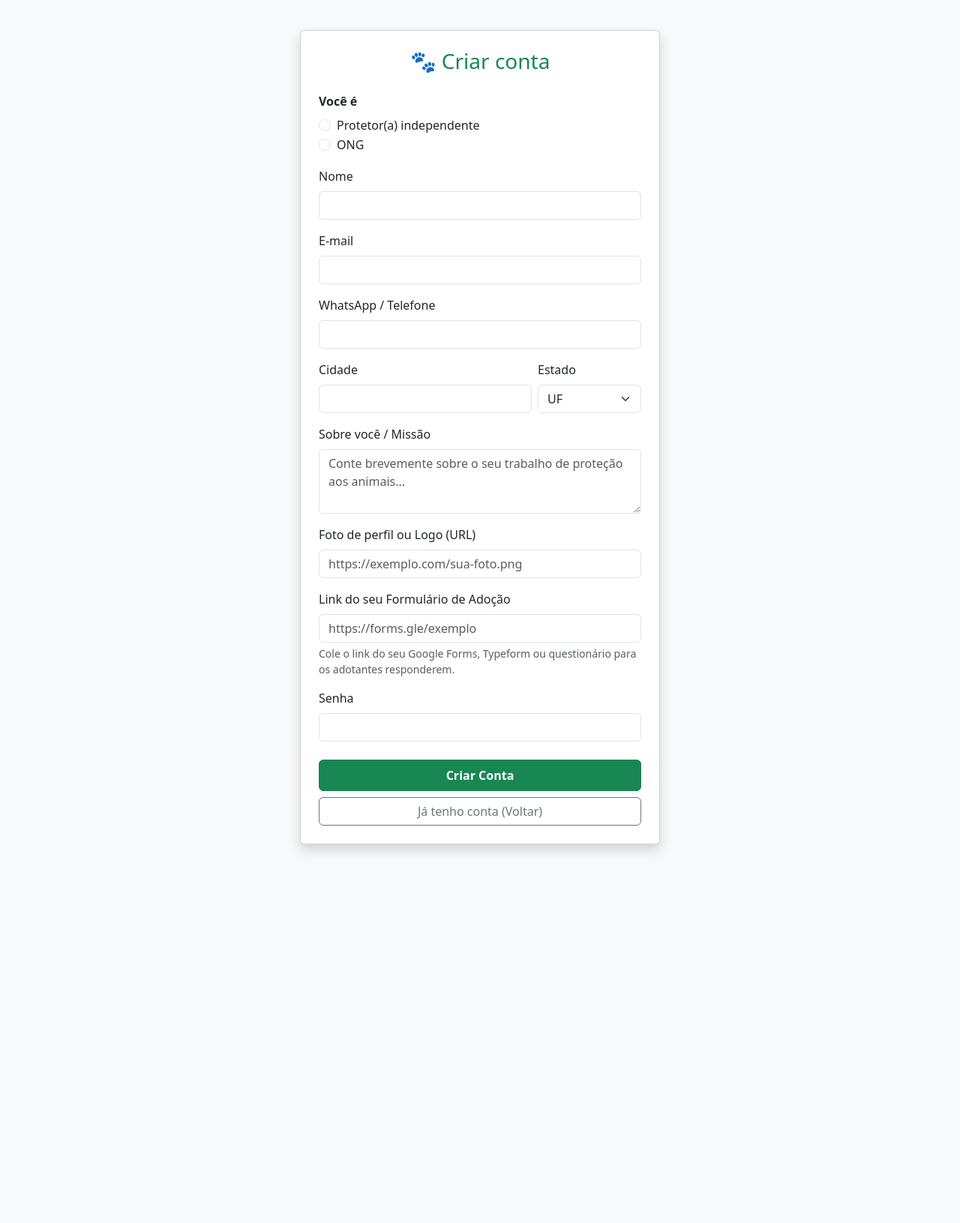
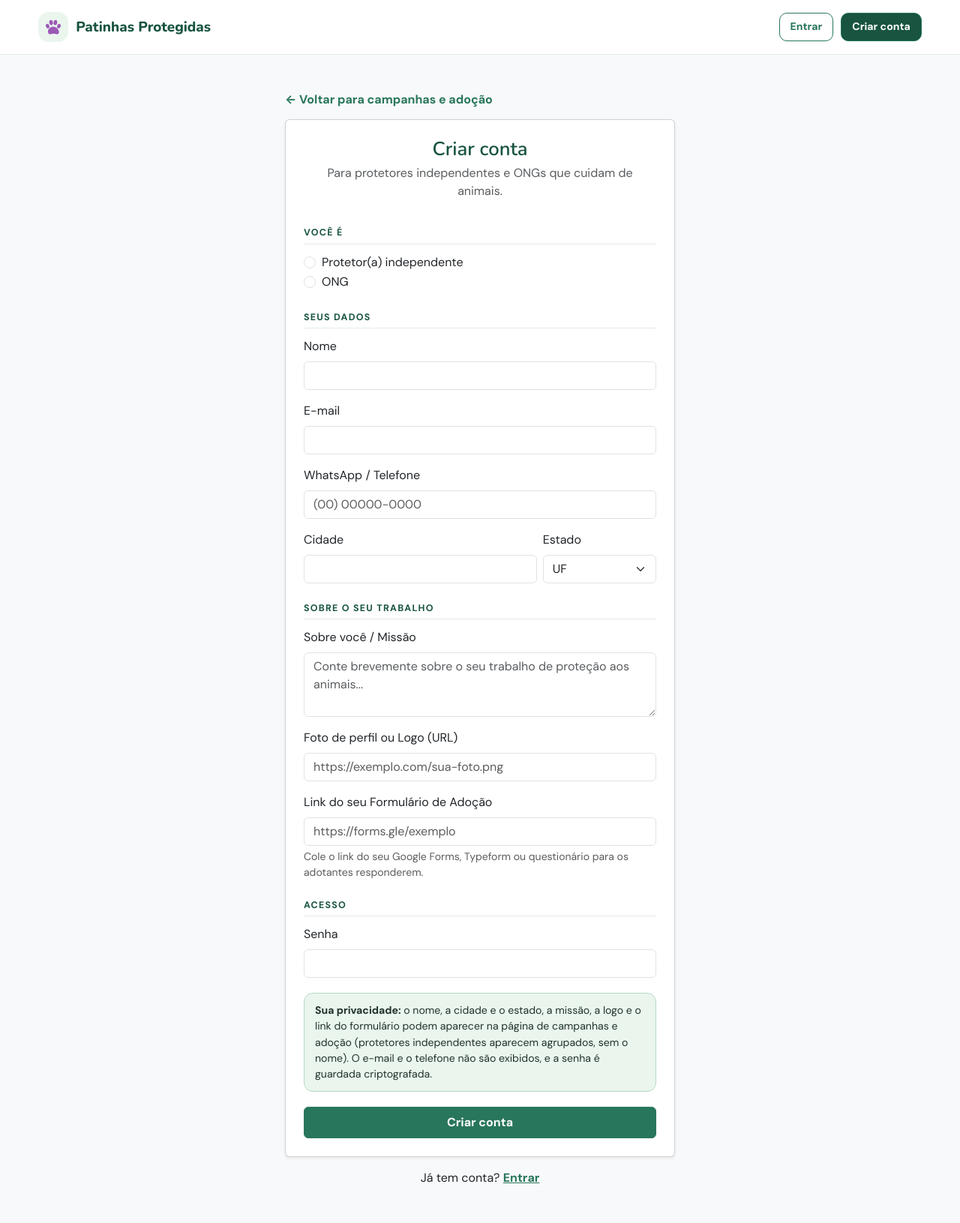
Before and after one commit to gbertaggia/patinhas-protegidas, a Flask app: page /cadastro in a window 1280 px wide. Shown: the whole page at 75% size. Before the commit the page ends 1137 px from the top, so only its background shows below. Run offline with Flask 3, Linux system fonts and the light colour scheme; parts of the project's set-up code (start-up, migrations or seed data) failed here and were passed over.

Commit message:
Login, cadastro e editar perfil no tema comum, com aviso de privacidade
Mesma barra do topo e cores das demais telas, link de volta para campanhas e adocao, campos agrupados em blocos e aviso de quais dados aparecem na pagina de campanhas e adocao. O item do menu passa a se chamar Campanhas e adocao. Testes das tres telas em test_paginas.py.

```diff
--- a/static/css/tema.css
+++ b/static/css/tema.css
@@ -115,6 +115,8 @@ h1, h2, h3, h4, h5, h6, .h1, .h2, .h3, .h4, .h5, .h6 {
 .pp-btn:hover { background: var(--pp-verde-claro); color: var(--pp-verde-escuro); }
 .pp-btn-cheio { background: var(--pp-verde); color: #fff; }
 .pp-btn-cheio:hover { background: var(--pp-verde-escuro); color: #fff; }
+.pp-btn[aria-current="page"] { background: var(--pp-verde-claro); color: var(--pp-verde-escuro); }
+.pp-btn-cheio[aria-current="page"] { background: var(--pp-verde-escuro); color: #fff; }
 .pp-btn-neutro { border-color: #6c757d; color: #495057; }
 .pp-btn-neutro:hover { background: #f1f3f2; color: #212529; }
 
@@ -128,6 +130,35 @@ h1, h2, h3, h4, h5, h6, .h1, .h2, .h3, .h4, .h5, .h6 {
   .pp-marca-icone img { width: 22px; height: 22px; }
   .pp-navbar-inner--publica { width: 92%; }
 }
+
+/* ---------- Telas de formulário (login, cadastro, perfil) ---------- */
+
+.pp-cartao { width: 100%; max-width: 440px; margin: 0 auto; }
+.pp-cartao--larga { max-width: 520px; }
+.pp-cartao h1 { font-size: 1.6rem; color: var(--pp-verde-escuro); }
+.pp-secao {
+  margin: 26px 0 12px;
+  padding-bottom: 6px;
+  border-bottom: 1px solid var(--pp-linha);
+  color: var(--pp-verde-escuro);
+  font-family: 'DM Sans', var(--bs-body-font-family);
+  font-size: .78rem;
+  font-weight: 800;
+  letter-spacing: .1em;
+  text-transform: uppercase;
+}
+.pp-aviso {
+  margin: 20px 0;
+  padding: 12px 14px;
+  border: 1px solid #b7d7c4;
+  border-radius: 12px;
+  background: var(--pp-verde-claro);
+  color: var(--pp-tinta);
+  font-size: .88rem;
+  line-height: 1.5;
+}
+.pp-voltar { display: inline-block; margin-bottom: 14px; font-weight: 700; text-decoration: none; }
+.pp-voltar:hover { text-decoration: underline; }
 
 /* ---------- Bootstrap com as cores da marca ---------- */
 
--- a/templates/_navbar.html
+++ b/templates/_navbar.html
@@ -1,7 +1,8 @@
 {#
   Barra do topo de todas as páginas (painel, finanças, página do animal e página pública).
   Uso, no começo do body da página:
-      set pagina_ativa = 'painel'   (ou 'financas', 'publica'), para destacar o item do menu
+      set pagina_ativa = 'painel'   (ou 'financas', 'publica', 'perfil', 'login', 'cadastro'),
+                                    para destacar o item do menu ou o botão da página atual
       set navbar_larga = true       (opcional), para a barra ocupar a largura toda
       set navbar_publica = true     (só na página pública), para o logo levar à página inicial
       include '_navbar.html'
@@ -20,18 +21,18 @@
     <nav class="pp-menu" aria-label="Menu principal">
       <a href="/painel"{% if pagina_ativa == 'painel' %} aria-current="page"{% endif %}>Painel</a>
       <a href="{{ url_for('financas.pagina_financas') }}"{% if pagina_ativa == 'financas' %} aria-current="page"{% endif %}>Finanças</a>
-      <a href="/"{% if pagina_ativa == 'publica' %} aria-current="page"{% endif %}>Página pública</a>
+      <a href="/"{% if pagina_ativa == 'publica' %} aria-current="page"{% endif %}>Campanhas e adoção</a>
     </nav>
 
     <div class="pp-acoes">
       <span class="pp-ola">Olá, {{ session.get('nome_usuario', '') }}!</span>
-      <a class="pp-btn" href="{{ url_for('auth.editar_perfil_usuario') }}">Editar perfil</a>
+      <a class="pp-btn" href="{{ url_for('auth.editar_perfil_usuario') }}"{% if pagina_ativa == 'perfil' %} aria-current="page"{% endif %}>Editar perfil</a>
       <a class="pp-btn pp-btn-neutro" href="/logout">Sair</a>
     </div>
     {% else %}
     <div class="pp-acoes">
-      <a class="pp-btn" href="{{ url_for('auth.fazer_login') }}">Entrar</a>
-      <a class="pp-btn pp-btn-cheio" href="/cadastro">Criar conta</a>
+      <a class="pp-btn" href="{{ url_for('auth.fazer_login') }}"{% if pagina_ativa == 'login' %} aria-current="page"{% endif %}>Entrar</a>
+      <a class="pp-btn pp-btn-cheio" href="/cadastro"{% if pagina_ativa == 'cadastro' %} aria-current="page"{% endif %}>Criar conta</a>
     </div>
     {% endif %}
   </div>
--- a/templates/cadastro.html
+++ b/templates/cadastro.html
@@ -3,19 +3,28 @@
 <head>
     <meta charset="UTF-8">
     <meta name="viewport" content="width=device-width, initial-scale=1.0">
-    <title>Patinhas Protegidas - Cadastro</title>
+    <title>Criar conta | Patinhas Protegidas</title>
     <link href="https://cdn.jsdelivr.net/npm/bootstrap@5.3.0/dist/css/bootstrap.min.css" rel="stylesheet">
+    <link rel="stylesheet" href="{{ url_for('static', filename='css/tema.css') }}">
 </head>
 
-<body class="bg-light d-flex align-items-center justify-content-center py-4" style="min-height: 100vh;">
+<body class="bg-light">
+    {% set pagina_ativa = 'cadastro' %}
+    {% set navbar_publica = true %}
+    {% include '_navbar.html' %}
 
-    <div class="card shadow p-4 m-3" style="width: 100%; max-width: 480px;">
-        <h3 class="text-center text-success mb-4">🐾 Criar conta</h3>
+    <main class="container py-4 py-md-5">
+        <div class="pp-cartao pp-cartao--larga">
+            <a class="pp-voltar" href="/">← Voltar para campanhas e adoção</a>
+
+            <div class="card shadow-sm p-4">
+                <h1 class="text-center mb-1">Criar conta</h1>
+                <p class="text-center text-muted mb-2">Para protetores independentes e ONGs que cuidam de animais.</p>
 
                 <form method="POST" action="/cadastrar">
 
                     <fieldset class="mb-3">
-                <legend class="form-label fs-6 fw-bold">Você é</legend>
+                        <legend class="pp-secao">Você é</legend>
                         <div class="form-check">
                             <input class="form-check-input" type="radio" name="tipo" id="tipo-protetor" value="PROTETOR" required>
                             <label class="form-check-label" for="tipo-protetor">Protetor(a) independente</label>
@@ -26,19 +35,21 @@
                         </div>
                     </fieldset>
 
+                    <h2 class="pp-secao">Seus dados</h2>
+
                     <div class="mb-3">
                         <label for="nome" class="form-label">Nome</label>
-                <input type="text" class="form-control" id="nome" name="nome" required>
+                        <input type="text" class="form-control" id="nome" name="nome" maxlength="100" autocomplete="name" required>
                     </div>
 
                     <div class="mb-3">
                         <label for="email" class="form-label">E-mail</label>
-                <input type="email" class="form-control" id="email" name="email" required>
+                        <input type="email" class="form-control" id="email" name="email" autocomplete="email" required>
                     </div>
 
                     <div class="mb-3">
                         <label for="telefone" class="form-label">WhatsApp / Telefone</label>
-                <input type="text" class="form-control" id="telefone" name="telefone">
+                        <input type="tel" class="form-control" id="telefone" name="telefone" autocomplete="tel" placeholder="(00) 00000-0000">
                     </div>
 
                     <!-- Linha exclusiva para Cidade e Estado -->
@@ -58,7 +69,8 @@
                         </div>
                     </div>
 
-            <!-- Campos adicionais de perfil (fora da row da cidade) -->
+                    <h2 class="pp-secao">Sobre o seu trabalho</h2>
+
                     <div class="mb-3">
                         <label for="missao" id="label-missao" class="form-label">Sobre você / Missão</label>
                         <textarea class="form-control" id="missao" name="missao" rows="3" placeholder="Conte brevemente sobre o seu trabalho de proteção aos animais..."></textarea>
@@ -75,15 +87,26 @@
                         <div class="form-text">Cole o link do seu Google Forms, Typeform ou questionário para os adotantes responderem.</div>
                     </div>
 
-            <div class="mb-4">
+                    <h2 class="pp-secao">Acesso</h2>
+
+                    <div class="mb-3">
                         <label for="senha" class="form-label">Senha</label>
-                <input type="password" class="form-control" id="senha" name="senha" required>
+                        <input type="password" class="form-control" id="senha" name="senha" autocomplete="new-password" required>
                     </div>
 
-            <button type="submit" class="btn btn-success w-100 mb-2 py-2 fw-bold">Criar Conta</button>
-            <a href="/login" class="btn btn-outline-secondary w-100">Já tenho conta (Voltar)</a>
+                    <p class="pp-aviso">
+                        <strong>Sua privacidade:</strong> o nome, a cidade e o estado, a missão, a logo e o link do formulário
+                        podem aparecer na página de campanhas e adoção (protetores independentes aparecem agrupados, sem o nome).
+                        O e-mail e o telefone não são exibidos, e a senha é guardada criptografada.
+                    </p>
+
+                    <button type="submit" class="btn btn-primary w-100 py-2 fw-bold">Criar conta</button>
                 </form>
             </div>
+
+            <p class="text-center mt-3 mb-0">Já tem conta? <a href="/login" class="fw-bold">Entrar</a></p>
+        </div>
+    </main>
 
     <script src="{{ url_for('static', filename='js/cadastro.js') }}"></script>
 </body>
```
Also changed, not shown: templates/editarUsuario.html (+32 -35 lines), templates/login.html (+20 -9 lines), tests/test_paginas.py (+32 -2 lines). Lines whose indentation alone changed are shown as unchanged.
